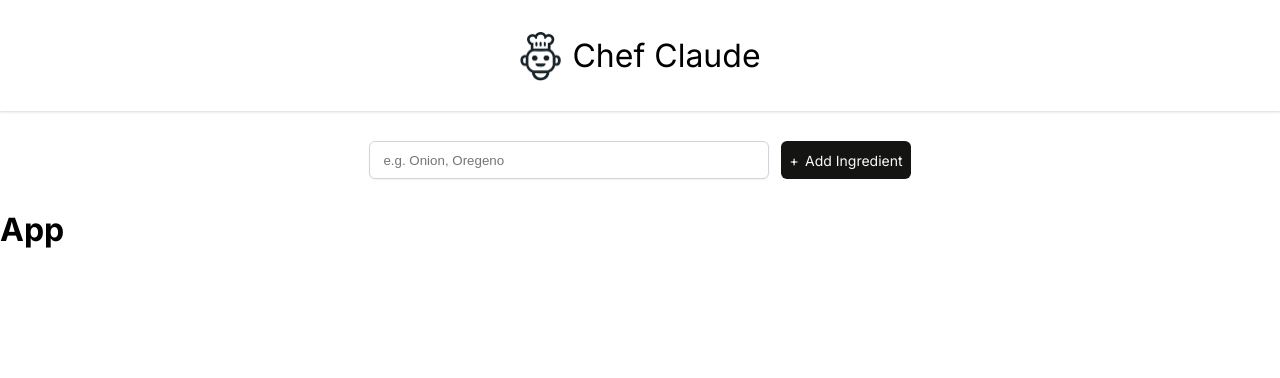
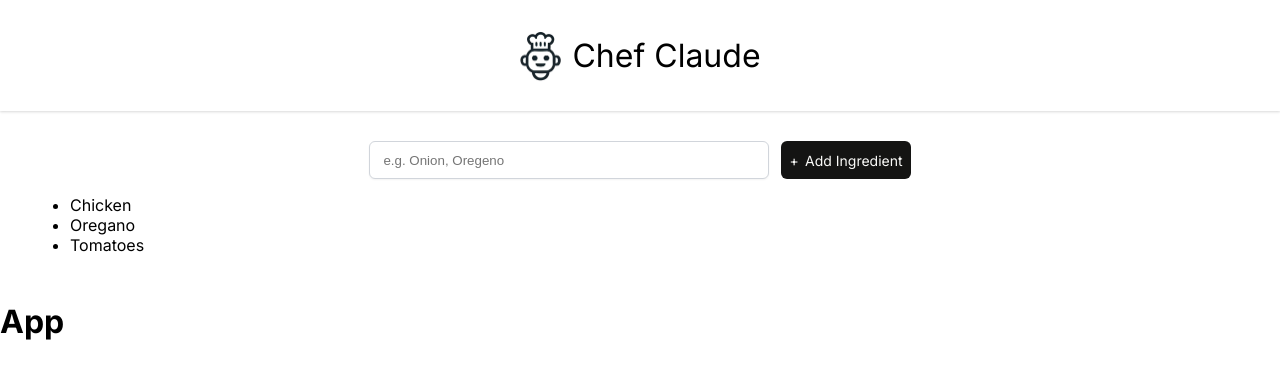
Before and after one commit to jasnmar/scrimba-rbn-claude, a React (Vite) app: page / in a window 1280 px wide. Shown: the top 378 px of the page. Built offline with nearby package versions, Linux system fonts and the light colour scheme.

Commit message:
useState for the list of ingredients

```diff
--- a/src/components/Main/Main.jsx
+++ b/src/components/Main/Main.jsx
@@ -1,16 +1,38 @@
 import "./Main.css"
+import { useState } from "react"
+
+
 
 export default function Main() {
+  const [ingredients, setIngredients] = useState(["Chicken", "Oregano", "Tomatoes"])
+
+  const ingredientElements = ingredients.map(ingredient => {
+    return <li key={ingredient}>{ingredient}</li>
+  })
+
+  function submitHandler(e) {
+    e.preventDefault()
+    const formData = new FormData(e.target)
+    const newIngredient = formData.get("ingredient")
+    setIngredients(prevIngredients => [...prevIngredients, newIngredient])
+    console.log(ingredients)
+  }
+
+
   return (
     <>
     <main>
-      <form className="main--add-ingredient">
+      <form className="main--add-ingredient" onSubmit={submitHandler}>
         <input
           type="text"
           placeholder="e.g. Onion, Oregeno"
-          aria-label="Add ingredint" />
+          aria-label="Add ingredint"
+          name="ingredient" />
         <button>Add Ingredient</button>
       </form>
+      <ul>
+        {ingredientElements}
+      </ul>
     </main>
     </>
   )
```
